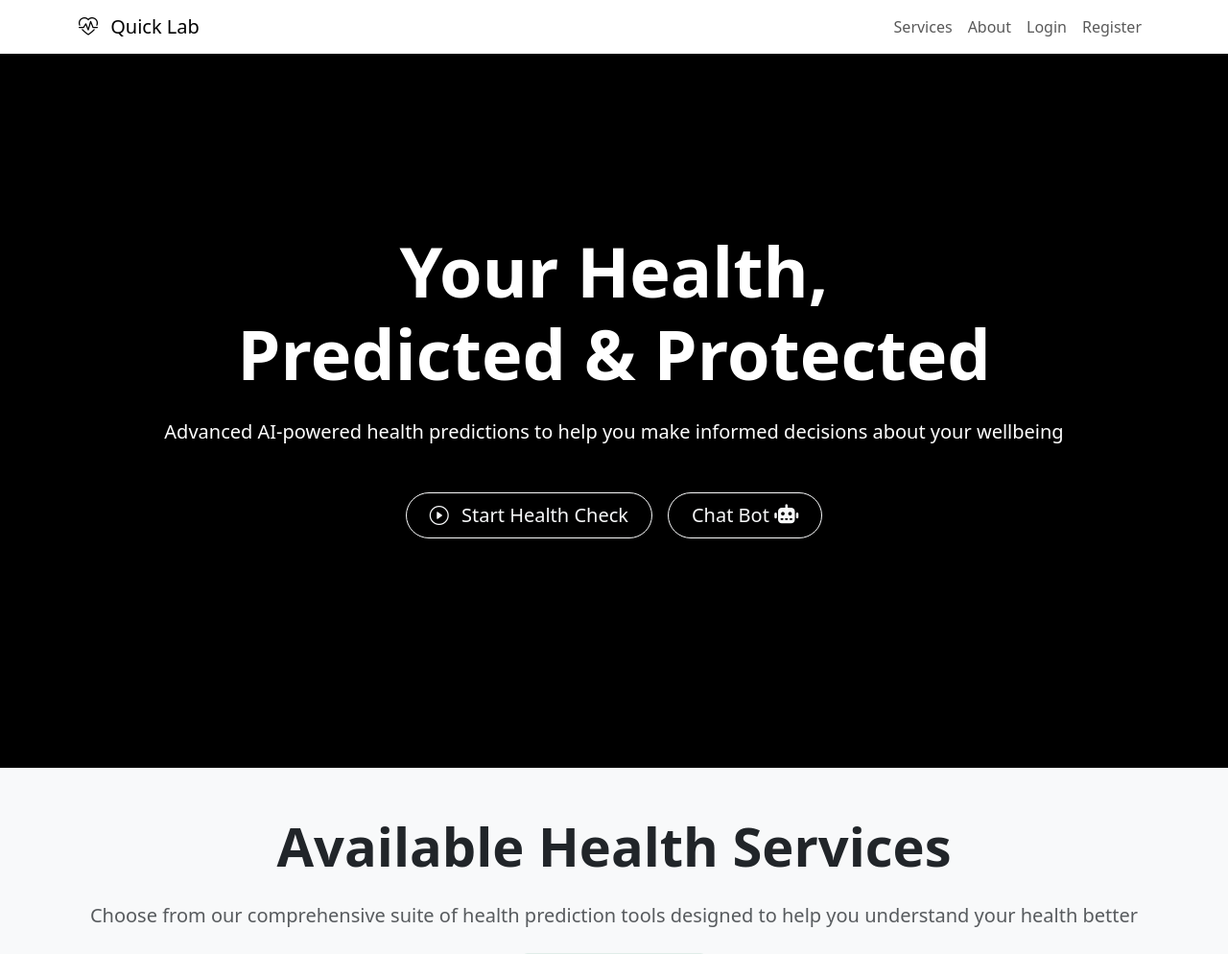
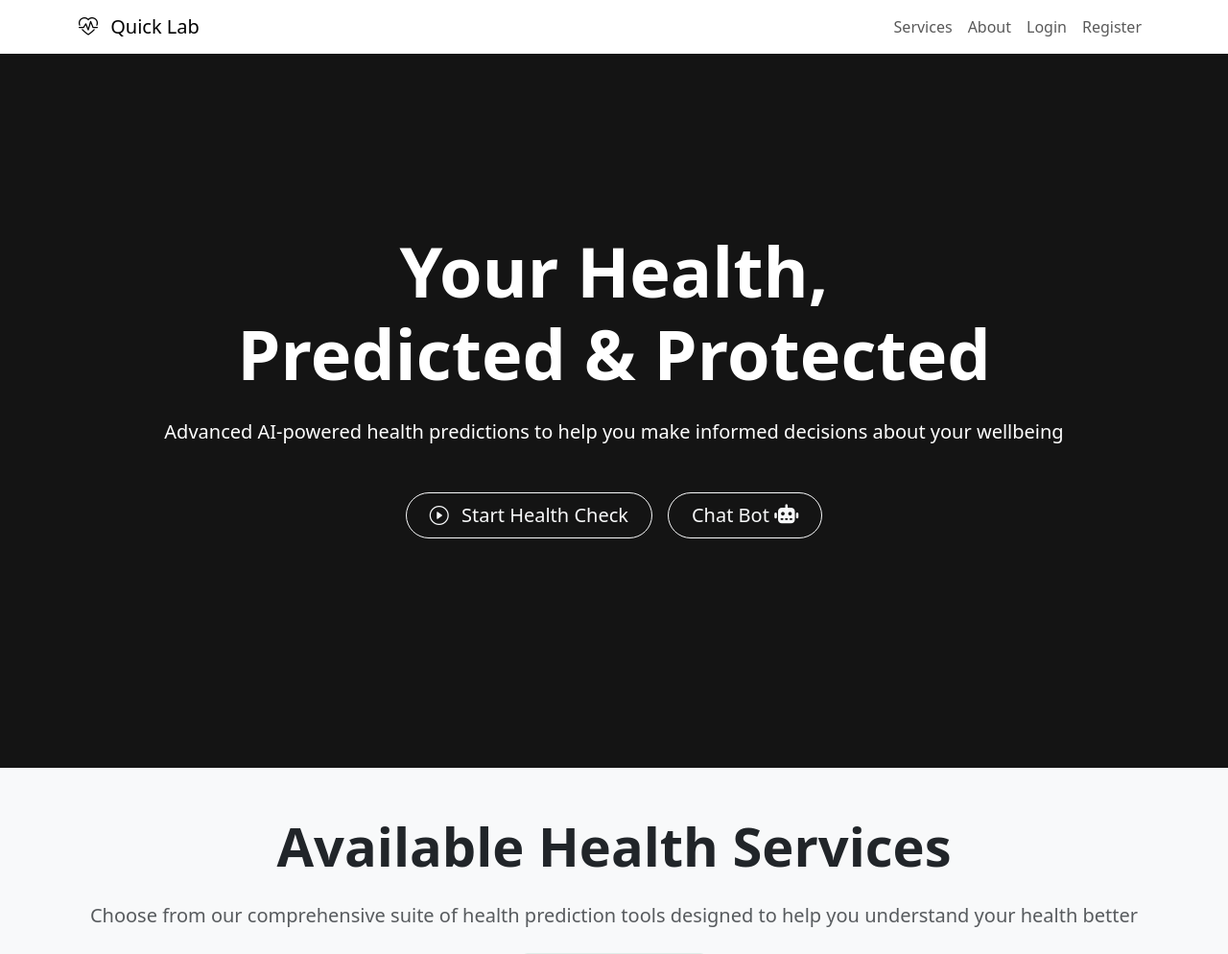
Before and after one commit to Biswajit704497/Know_Your_Health_MLModel, a Flask app: page / in a window 1280 px wide. Shown: the top 994 px of the page at 96% size. Run offline with Flask 3, Linux system fonts and the light colour scheme; parts of the project's set-up code (start-up, migrations or seed data) failed here and were passed over; some libraries are stand-ins or nearby versions.

Commit message:
home page color change

```diff
--- a/static/CSS/home.css
+++ b/static/CSS/home.css
@@ -1,5 +1,5 @@
 .hero-section{
-    background-color: black;
+    background-color: #141414;
 }
 
 /* Services section improvements: make service cards behave like uniform centered cards */
```
